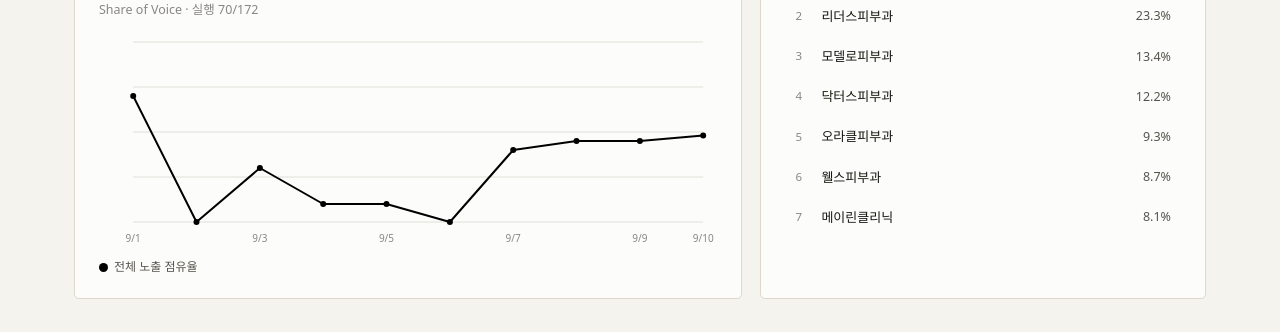
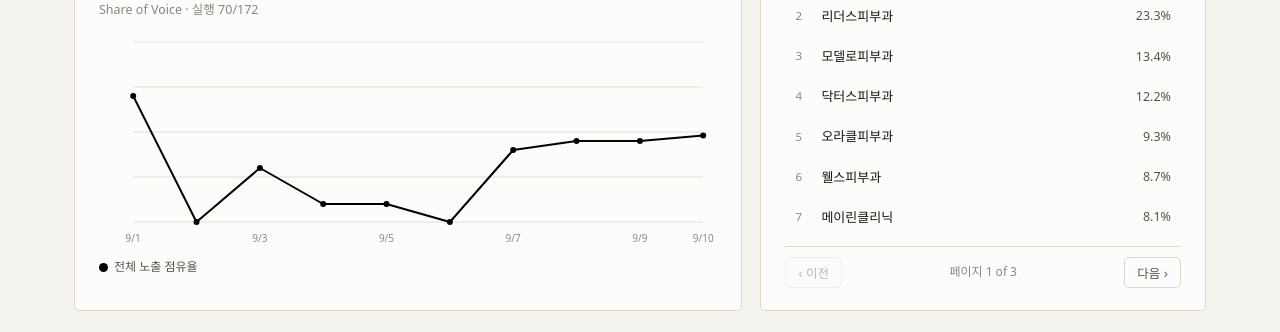
Before and after one commit to mjskinclinic/v-mj-skin-clinic, a plain HTML site: page docs/index.html in a window 1280 px wide. Shown: the part 374-706 px from the top of the page. Drawn offline with Linux system fonts and the light colour scheme; a web font is replaced by a local one.

Commit message:
Add files via upload

```diff
--- a/docs/index.html
+++ b/docs/index.html
@@ -64,6 +64,7 @@ let FULL_DATA = null;
 let PERIOD_DAYS = 10;
 let CHART_MODE = "total"; // total | engine | rank
 let QLIST_FILTER = "all"; // all | tag:이름 | group:이름
+let RANK_LIST_FULL = [];
 
 function statusOf(row) {
   if (row.error || row.exposed === null || row.exposed === undefined) return { cls: "unknown", label: "확인 오류" };
@@ -138,6 +139,7 @@ function render() {
       <h2>브랜드 랭킹</h2>
       <div class="cap">AI 답변에서 가장 많이 언급된 병원 순위</div>
       <ul class="rank-list" id="rankList"></ul>
+      <div class="rank-pager" id="rankPager"></div>
     </div>
   `;
   app.appendChild(heroRow);
@@ -202,8 +204,8 @@ function render() {
     <span class="n">${latest.questions.length}개 질문 · 클릭하면 상세 추이를 볼 수 있습니다</span>
     <select class="period q-filter" id="qFilterSelect">
       <option value="all"${QLIST_FILTER === "all" ? " selected" : ""}>전체</option>
-      ${tagNames.length ? `<optgroup label="태그">${tagNames.map((t) => `<option value="tag:${t}"${QLIST_FILTER === "tag:" + t ? " selected" : ""}>${t}</option>`).join("")}</optgroup>` : ""}
-      ${groupNames.length ? `<optgroup label="시술 그룹">${groupNames.map((g) => `<option value="group:${g}"${QLIST_FILTER === "group:" + g ? " selected" : ""}>${g}</option>`).join("")}</optgroup>` : ""}
+      ${tagNames.map((t) => `<option value="tag:${t}"${QLIST_FILTER === "tag:" + t ? " selected" : ""}>${t}</option>`).join("")}
+      ${groupNames.map((g) => `<option value="group:${g}"${QLIST_FILTER === "group:" + g ? " selected" : ""}>${g}</option>`).join("")}
     </select>
   `;
   app.appendChild(qHeading);
@@ -300,20 +302,54 @@ function renderChart() {
   }
 }
 
+const RANK_PAGE_SIZE = 7;
+const RANK_MAX = 21;
+let RANK_PAGE = 1;
+
 function renderRankList(allRuns) {
-  const { list } = brandRanking(allRuns, { limit: 7 });
+  RANK_PAGE = 1;
+  RANK_LIST_FULL = brandRanking(allRuns, { limit: RANK_MAX }).list;
+  renderRankPage();
+}
+
+function renderRankPage() {
   const ul = document.getElementById("rankList");
+  const pager = document.getElementById("rankPager");
+  const list = RANK_LIST_FULL;
+
   if (!list.length) {
     ul.innerHTML = `<div class="rank-empty">아직 집계할 데이터가 없습니다.</div>`;
+    pager.innerHTML = "";
     return;
   }
-  ul.innerHTML = list.map((b, i) => `
+
+  const totalPages = Math.ceil(list.length / RANK_PAGE_SIZE);
+  const start = (RANK_PAGE - 1) * RANK_PAGE_SIZE;
+  const pageItems = list.slice(start, start + RANK_PAGE_SIZE);
+
+  ul.innerHTML = pageItems.map((b, i) => `
     <li class="${b.isUs ? "us" : ""}">
-      <span class="rank-n">${i + 1}</span>
+      <span class="rank-n">${start + i + 1}</span>
       <span class="rank-name">${b.name}${b.isUs ? " (우리)" : ""}</span>
       <span class="rank-pct mono">${b.pct}%</span>
     </li>
   `).join("");
+
+  if (totalPages <= 1) {
+    pager.innerHTML = "";
+    return;
+  }
+  pager.innerHTML = `
+    <button type="button" class="rank-pager-btn" id="rankPrev" ${RANK_PAGE === 1 ? "disabled" : ""}>‹ 이전</button>
+    <span class="rank-pager-label mono">페이지 ${RANK_PAGE} of ${totalPages}</span>
+    <button type="button" class="rank-pager-btn" id="rankNext" ${RANK_PAGE === totalPages ? "disabled" : ""}>다음 ›</button>
+  `;
+  document.getElementById("rankPrev")?.addEventListener("click", () => {
+    if (RANK_PAGE > 1) { RANK_PAGE -= 1; renderRankPage(); }
+  });
+  document.getElementById("rankNext")?.addEventListener("click", () => {
+    if (RANK_PAGE < totalPages) { RANK_PAGE += 1; renderRankPage(); }
+  });
 }
 
 function renderMatrix(rows) {
--- a/docs/style.css
+++ b/docs/style.css
@@ -143,6 +143,8 @@ select.q-filter { margin-left: auto; }
 .card { background: var(--surface); border: 1px solid var(--line); border-radius: 5px; padding: 22px 24px; }
 .card .cap { font-size: 12px; color: var(--ink-muted); margin-top: 3px; }
 /* prompt.html 상단 통계 카드(프롬프트 실행 횟수/분석한 AI 모델)는 캡션 크기의 작은 라벨 */
+.stat-row { display: grid; grid-template-columns: 1fr 1fr; gap: 10px; margin-bottom: 10px; }
+@media (max-width: 700px) { .stat-row { grid-template-columns: 1fr; } }
 .stat-card { padding: 20px 22px; }
 .stat-card h2 { font-size: 13px; color: var(--ink-2); font-weight: 600; }
 .stat-num { font-size: 30px; font-weight: 600; margin-top: 6px; }
@@ -163,7 +165,7 @@ select.q-filter { margin-left: auto; }
 .delta.down { color: var(--down); background: color-mix(in srgb, var(--down) 14%, transparent); }
 .delta.flat { color: var(--ink-muted); background: var(--surface-2); }
 
-.chart-card { margin-bottom: 20px; }
+.chart-card { margin-bottom: 10px; }
 .chart-card .head { display: flex; justify-content: space-between; align-items: flex-start; flex-wrap: wrap; gap: 10px; margin-bottom: 4px; }
 
 .toggle-group { display: inline-flex; border: 1px solid var(--line); border-radius: 5px; overflow: hidden; }
@@ -199,6 +201,11 @@ select.q-filter { margin-left: auto; }
 .rank-pct { font-size: 12.5px; color: var(--ink-2); }
 .rank-list li.us .rank-pct { color: var(--accent-ink); }
 .rank-empty { font-size: 12.5px; color: var(--ink-muted); padding: 10px 0; }
+.rank-pager { display: flex; align-items: center; justify-content: space-between; gap: 8px; margin-top: 10px; padding-top: 10px; border-top: 1px solid var(--line); }
+.rank-pager-btn { font-size: 12.5px; border: 1px solid var(--line); border-radius: 5px; padding: 5px 12px; background: var(--surface); color: var(--ink-2); cursor: pointer; }
+.rank-pager-btn:hover:not(:disabled) { border-color: var(--line-strong); color: var(--ink); }
+.rank-pager-btn:disabled { opacity: 0.4; cursor: default; }
+.rank-pager-label { font-size: 12px; color: var(--ink-muted); }
 .table-empty { font-size: 12.5px; color: var(--ink-muted); padding: 16px; }
 
 /* ---- lane heading (섹션 제목 줄) ---- */
```
